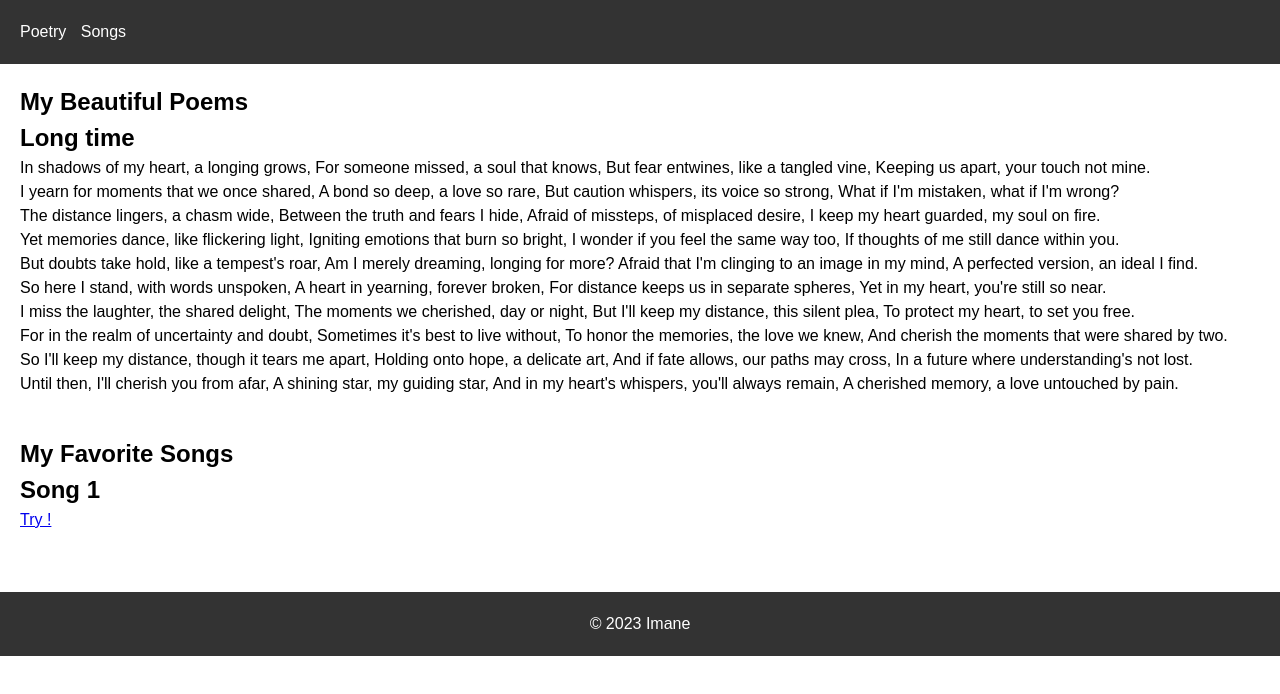
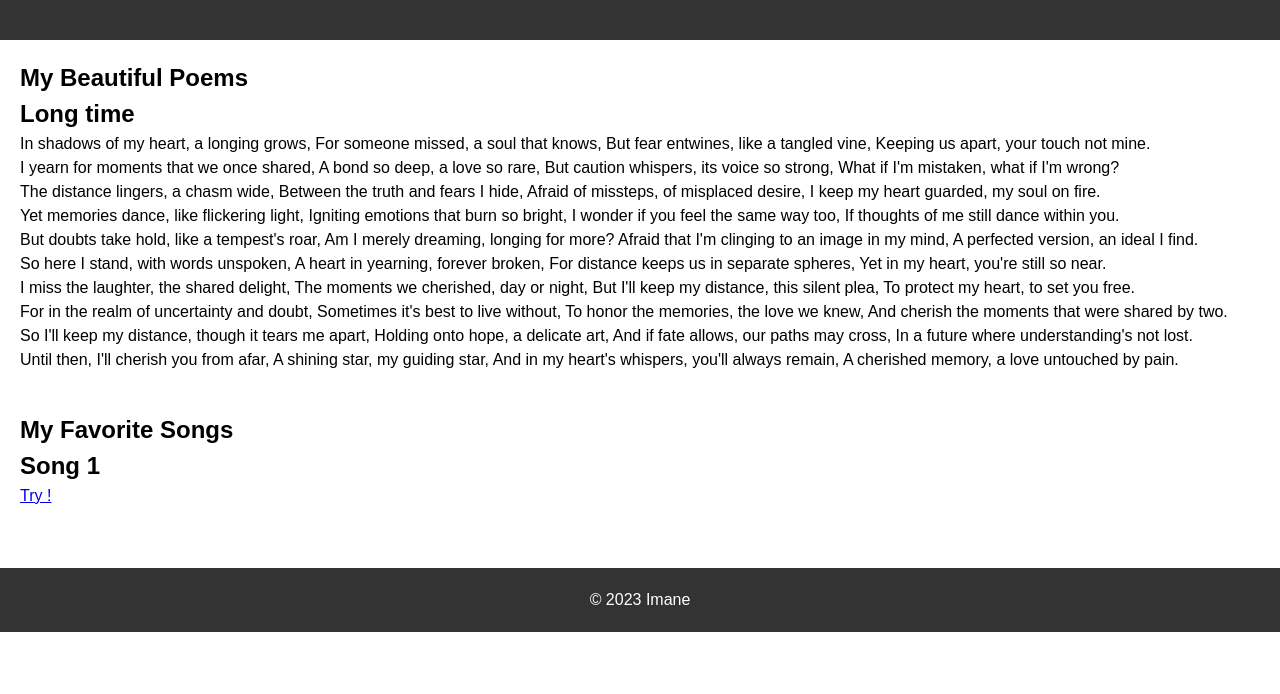
Before and after one commit to imandsw/stars, a plain HTML site: page index.html in a window 1280 px wide. Drawn offline with Linux system fonts and the light colour scheme.

Commit message:
Update index.html

```diff
--- a/index.html
+++ b/index.html
@@ -10,8 +10,8 @@
   <header>
     <nav>
       <ul>
-        <li><a href="#">Poetry</a></li>
-        <li><a href="#">Songs</a></li>
+       <!-- <li><a href="#">Poetry</a></li>
+        <li><a href="#">Songs</a></li> -->
       </ul>
     </nav>
   </header>
```
